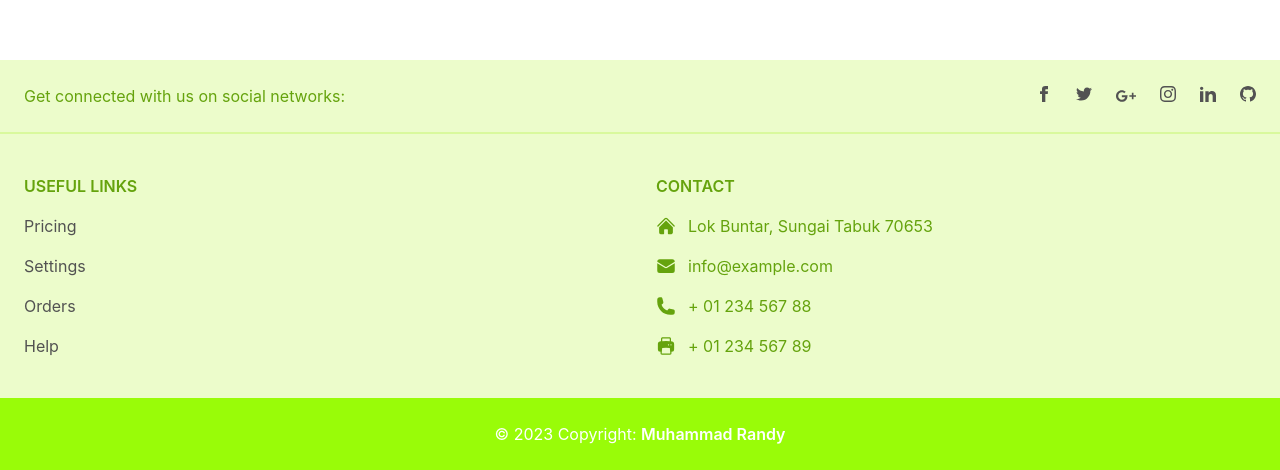
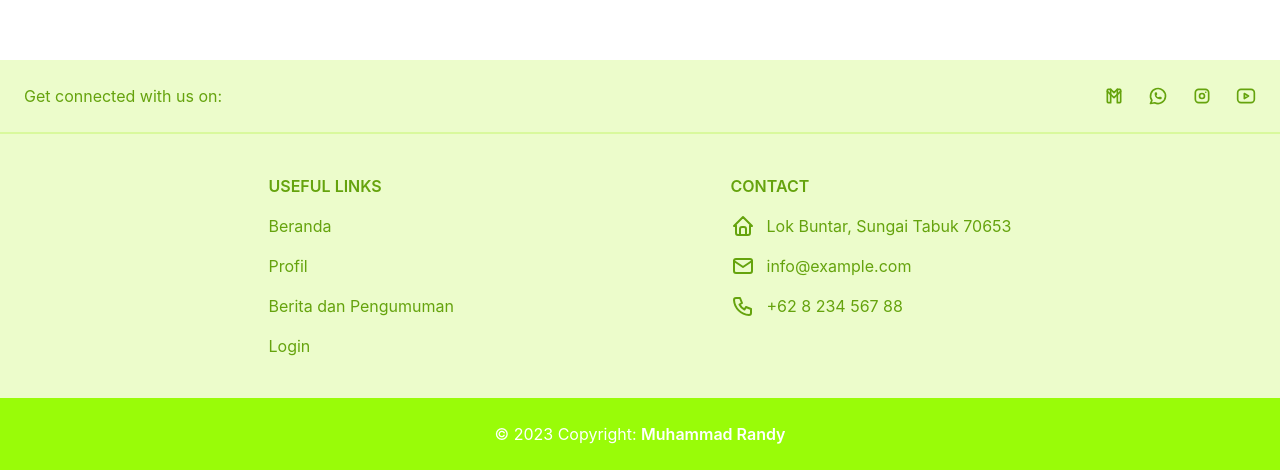
Before and after one commit to MuhRandy/mts-school-web, a React (Vite) app: page /login in a window 1280 px wide. Shown: the part 1352-1822 px from the top of the page. Built offline with nearby package versions, Linux system fonts and the light colour scheme; no server answers; the HTML template or start-up script is replaced by a standard one.

Commit message:
update footer component

```diff
--- a/src/components/Footer.tsx
+++ b/src/components/Footer.tsx
@@ -1,84 +1,45 @@
+import { IconBrandInstagram } from "@tabler/icons-react";
+import { IconBrandYoutube } from "@tabler/icons-react";
+import { IconBrandWhatsapp } from "@tabler/icons-react";
+import { IconBrandGmail } from "@tabler/icons-react";
+import { useAppContext } from "../App";
+import { IconHome } from "@tabler/icons-react";
+import { IconMail } from "@tabler/icons-react";
+import { IconPhone } from "@tabler/icons-react";
+
 function Footer() {
+  const { isAuth } = useAppContext();
+
   return (
     // bg-neutral-100 text-neutral-600
     <footer className="bg-lime-100 text-center text-lime-600 dark:bg-neutral-600 dark:text-neutral-200 lg:text-left mt-3">
       {/* border-neutral-200 */}
       <div className="flex items-center justify-center border-b-2 border-lime-200 p-6 dark:border-neutral-500 lg:justify-between">
         <div className="mr-12 hidden lg:block">
-          <span>Get connected with us on social networks:</span>
+          <span>Get connected with us on:</span>
         </div>
         {/* <!-- Social network icons container --> */}
-        <div className="flex justify-center">
-          <a href="#!" className="mr-6 text-neutral-600 dark:text-neutral-200">
-            <svg
-              xmlns="http://www.w3.org/2000/svg"
-              className="h-4 w-4"
-              fill="currentColor"
-              viewBox="0 0 24 24"
-            >
-              <path d="M9 8h-3v4h3v12h5v-12h3.642l.358-4h-4v-1.667c0-.955.192-1.333 1.115-1.333h2.885v-5h-3.808c-3.596 0-5.192 1.583-5.192 4.615v3.385z" />
-            </svg>
+        {/* className="text-neutral-600 dark:text-neutral-200" */}
+        <div className="flex justify-center gap-6 text-lime-600">
+          <a href="#!">
+            <IconBrandGmail className="h-5 w-5" />
           </a>
-          <a href="#!" className="mr-6 text-neutral-600 dark:text-neutral-200">
-            <svg
-              xmlns="http://www.w3.org/2000/svg"
-              className="h-4 w-4"
-              fill="currentColor"
-              viewBox="0 0 24 24"
-            >
-              <path d="M24 4.557c-.883.392-1.832.656-2.828.775 1.017-.609 1.798-1.574 2.165-2.724-.951.564-2.005.974-3.127 1.195-.897-.957-2.178-1.555-3.594-1.555-3.179 0-5.515 2.966-4.797 6.045-4.091-.205-7.719-2.165-10.148-5.144-1.29 2.213-.669 5.108 1.523 6.574-.806-.026-1.566-.247-2.229-.616-.054 2.281 1.581 4.415 3.949 4.89-.693.188-1.452.232-2.224.084.626 1.956 2.444 3.379 4.6 3.419-2.07 1.623-4.678 2.348-7.29 2.04 2.179 1.397 4.768 2.212 7.548 2.212 9.142 0 14.307-7.721 13.995-14.646.962-.695 1.797-1.562 2.457-2.549z" />
-            </svg>
+          <a href="#!">
+            <IconBrandWhatsapp className="h-5 w-5" />
           </a>
-          <a href="#!" className="mr-6 text-neutral-600 dark:text-neutral-200">
-            <svg
-              xmlns="http://www.w3.org/2000/svg"
-              className="h-5 w-5"
-              fill="currentColor"
-              viewBox="0 0 24 24"
-            >
-              <path
-                d="M7 11v2.4h3.97c-.16 1.029-1.2 3.02-3.97 3.02-2.39 0-4.34-1.979-4.34-4.42 0-2.44 1.95-4.42 4.34-4.42 1.36 0 2.27.58 2.79 1.08l1.9-1.83c-1.22-1.14-2.8-1.83-4.69-1.83-3.87 0-7 3.13-7 7s3.13 7 7 7c4.04 0 6.721-2.84 6.721-6.84 0-.46-.051-.81-.111-1.16h-6.61zm0 0 17 2h-3v3h-2v-3h-3v-2h3v-3h2v3h3v2z"
-                fill-rule="evenodd"
-                clip-rule="evenodd"
-              />
-            </svg>
+          <a href="#!">
+            <IconBrandInstagram className="h-5 w-5" />
           </a>
-          <a href="#!" className="mr-6 text-neutral-600 dark:text-neutral-200">
-            <svg
-              xmlns="http://www.w3.org/2000/svg"
-              className="h-4 w-4"
-              fill="currentColor"
-              viewBox="0 0 24 24"
-            >
-              <path d="M12 2.163c3.204 0 3.584.012 4.85.07 3.252.148 4.771 1.691 4.919 4.919.058 1.265.069 1.645.069 4.849 0 3.205-.012 3.584-.069 4.849-.149 3.225-1.664 4.771-4.919 4.919-1.266.058-1.644.07-4.85.07-3.204 0-3.584-.012-4.849-.07-3.26-.149-4.771-1.699-4.919-4.92-.058-1.265-.07-1.644-.07-4.849 0-3.204.013-3.583.07-4.849.149-3.227 1.664-4.771 4.919-4.919 1.266-.057 1.645-.069 4.849-.069zm0-2.163c-3.259 0-3.667.014-4.947.072-4.358.2-6.78 2.618-6.98 6.98-.059 1.281-.073 1.689-.073 4.948 0 3.259.014 3.668.072 4.948.2 4.358 2.618 6.78 6.98 6.98 1.281.058 1.689.072 4.948.072 3.259 0 3.668-.014 4.948-.072 4.354-.2 6.782-2.618 6.979-6.98.059-1.28.073-1.689.073-4.948 0-3.259-.014-3.667-.072-4.947-.196-4.354-2.617-6.78-6.979-6.98-1.281-.059-1.69-.073-4.949-.073zm0 5.838c-3.403 0-6.162 2.759-6.162 6.162s2.759 6.163 6.162 6.163 6.162-2.759 6.162-6.163c0-3.403-2.759-6.162-6.162-6.162zm0 10.162c-2.209 0-4-1.79-4-4 0-2.209 1.791-4 4-4s4 1.791 4 4c0 2.21-1.791 4-4 4zm6.406-11.845c-.796 0-1.441.645-1.441 1.44s.645 1.44 1.441 1.44c.795 0 1.439-.645 1.439-1.44s-.644-1.44-1.439-1.44z" />
-            </svg>
-          </a>
-          <a href="#!" className="mr-6 text-neutral-600 dark:text-neutral-200">
-            <svg
-              xmlns="http://www.w3.org/2000/svg"
-              className="h-4 w-4"
-              fill="currentColor"
-              viewBox="0 0 24 24"
-            >
-              <path d="M4.98 3.5c0 1.381-1.11 2.5-2.48 2.5s-2.48-1.119-2.48-2.5c0-1.38 1.11-2.5 2.48-2.5s2.48 1.12 2.48 2.5zm.02 4.5h-5v16h5v-16zm7.982 0h-4.968v16h4.969v-8.399c0-4.67 6.029-5.052 6.029 0v8.399h4.988v-10.131c0-7.88-8.922-7.593-11.018-3.714v-2.155z" />
-            </svg>
-          </a>
-          <a href="#!" className="text-neutral-600 dark:text-neutral-200">
-            <svg
-              xmlns="http://www.w3.org/2000/svg"
-              className="h-4 w-4"
-              fill="currentColor"
-              viewBox="0 0 24 24"
-            >
-              <path d="M12 0c-6.626 0-12 5.373-12 12 0 5.302 3.438 9.8 8.207 11.387.599.111.793-.261.793-.577v-2.234c-3.338.726-4.033-1.416-4.033-1.416-.546-1.387-1.333-1.756-1.333-1.756-1.089-.745.083-.729.083-.729 1.205.084 1.839 1.237 1.839 1.237 1.07 1.834 2.807 1.304 3.492.997.107-.775.418-1.305.762-1.604-2.665-.305-5.467-1.334-5.467-5.931 0-1.311.469-2.381 1.236-3.221-.124-.303-.535-1.524.117-3.176 0 0 1.008-.322 3.301 1.23.957-.266 1.983-.399 3.003-.404 1.02.005 2.047.138 3.006.404 2.291-1.552 3.297-1.23 3.297-1.23.653 1.653.242 2.874.118 3.176.77.84 1.235 1.911 1.235 3.221 0 4.609-2.807 5.624-5.479 5.921.43.372.823 1.102.823 2.222v3.293c0 .319.192.694.801.576 4.765-1.589 8.199-6.086 8.199-11.386 0-6.627-5.373-12-12-12z" />
-            </svg>
+          <a href="#!">
+            <IconBrandYoutube className="h-5 w-5" />
           </a>
         </div>
       </div>
 
       {/* <!-- Main container div: holds the entire content of the footer, including two sections (Useful links and Contact), with responsive styling and appropriate padding/margins. --> */}
       <div className="mx-6 py-10 text-center md:text-left">
-        <div className="grid-1 grid gap-8 md:grid-cols-2">
+        {/*  grid-1 grid md:grid-cols-2 */}
+        <div className="gap-8 flex flex-col justify-evenly md:flex-row">
           {/* <!-- MTs Miftahul Ulum section -->
           <div className="">
             <h6 className="mb-4 flex items-center justify-center font-semibold uppercase md:justify-start">
@@ -98,89 +59,42 @@ function Footer() {
             </p>
           </div> */}
           {/* <!-- Useful links section --> */}
-          <div className="">
+          {/* text-neutral-600 dark:text-neutral-200 */}
+          <div className="text-lime-600">
             <h6 className="mb-4 flex justify-center font-semibold uppercase md:justify-start">
               Useful links
             </h6>
             <p className="mb-4">
-              <a href="#!" className="text-neutral-600 dark:text-neutral-200">
-                Pricing
-              </a>
+              <a href="/">Beranda</a>
             </p>
             <p className="mb-4">
-              <a href="#!" className="text-neutral-600 dark:text-neutral-200">
-                Settings
-              </a>
+              <a href="/profil">Profil</a>
             </p>
             <p className="mb-4">
-              <a href="#!" className="text-neutral-600 dark:text-neutral-200">
-                Orders
-              </a>
+              <a href="/news">Berita dan Pengumuman</a>
             </p>
-            <p>
-              <a href="#!" className="text-neutral-600 dark:text-neutral-200">
-                Help
-              </a>
-            </p>
+            {!isAuth && (
+              <p>
+                <a href="/login">Login</a>
+              </p>
+            )}
           </div>
           {/* <!-- Contact section --> */}
           <div>
             <h6 className="mb-4 flex justify-center font-semibold uppercase md:justify-start">
               Contact
             </h6>
-            <p className="mb-4 flex items-center justify-center md:justify-start">
-              <svg
-                xmlns="http://www.w3.org/2000/svg"
-                viewBox="0 0 24 24"
-                fill="currentColor"
-                className="mr-3 h-5 w-5"
-              >
-                <path d="M11.47 3.84a.75.75 0 011.06 0l8.69 8.69a.75.75 0 101.06-1.06l-8.689-8.69a2.25 2.25 0 00-3.182 0l-8.69 8.69a.75.75 0 001.061 1.06l8.69-8.69z" />
-                <path d="M12 5.432l8.159 8.159c.03.03.06.058.091.086v6.198c0 1.035-.84 1.875-1.875 1.875H15a.75.75 0 01-.75-.75v-4.5a.75.75 0 00-.75-.75h-3a.75.75 0 00-.75.75V21a.75.75 0 01-.75.75H5.625a1.875 1.875 0 01-1.875-1.875v-6.198a2.29 2.29 0 00.091-.086L12 5.43z" />
-              </svg>
+            <p className="mb-4 flex items-center justify-center gap-3 md:justify-start">
+              <IconHome className="h-6 w-6" />
               Lok Buntar, Sungai Tabuk 70653
             </p>
-            <p className="mb-4 flex items-center justify-center md:justify-start">
-              <svg
-                xmlns="http://www.w3.org/2000/svg"
-                viewBox="0 0 24 24"
-                fill="currentColor"
-                className="mr-3 h-5 w-5"
-              >
-                <path d="M1.5 8.67v8.58a3 3 0 003 3h15a3 3 0 003-3V8.67l-8.928 5.493a3 3 0 01-3.144 0L1.5 8.67z" />
-                <path d="M22.5 6.908V6.75a3 3 0 00-3-3h-15a3 3 0 00-3 3v.158l9.714 5.978a1.5 1.5 0 001.572 0L22.5 6.908z" />
-              </svg>
+            <p className="mb-4 flex items-center justify-center gap-3 md:justify-start">
+              <IconMail className="h-6 w-6" />
               info@example.com
             </p>
-            <p className="mb-4 flex items-center justify-center md:justify-start">
-              <svg
-                xmlns="http://www.w3.org/2000/svg"
-                viewBox="0 0 24 24"
-                fill="currentColor"
-                className="mr-3 h-5 w-5"
-              >
-                <path
-                  fill-rule="evenodd"
-                  d="M1.5 4.5a3 3 0 013-3h1.372c.86 0 1.61.586 1.819 1.42l1.105 4.423a1.875 1.875 0 01-.694 1.955l-1.293.97c-.135.101-.164.249-.126.352a11.285 11.285 0 006.697 6.697c.103.038.25.009.352-.126l.97-1.293a1.875 1.875 0 011.955-.694l4.423 1.105c.834.209 1.42.959 1.42 1.82V19.5a3 3 0 01-3 3h-2.25C8.552 22.5 1.5 15.448 1.5 6.75V4.5z"
-                  clip-rule="evenodd"
-                />
-              </svg>
-              + 01 234 567 88
-            </p>
-            <p className="flex items-center justify-center md:justify-start">
-              <svg
-                xmlns="http://www.w3.org/2000/svg"
-                viewBox="0 0 24 24"
-                fill="currentColor"
-                className="mr-3 h-5 w-5"
-              >
-                <path
-                  fill-rule="evenodd"
-                  d="M7.875 1.5C6.839 1.5 6 2.34 6 3.375v2.99c-.426.053-.851.11-1.274.174-1.454.218-2.476 1.483-2.476 2.917v6.294a3 3 0 003 3h.27l-.155 1.705A1.875 1.875 0 007.232 22.5h9.536a1.875 1.875 0 001.867-2.045l-.155-1.705h.27a3 3 0 003-3V9.456c0-1.434-1.022-2.7-2.476-2.917A48.716 48.716 0 0018 6.366V3.375c0-1.036-.84-1.875-1.875-1.875h-8.25zM16.5 6.205v-2.83A.375.375 0 0016.125 3h-8.25a.375.375 0 00-.375.375v2.83a49.353 49.353 0 019 0zm-.217 8.265c.178.018.317.16.333.337l.526 5.784a.375.375 0 01-.374.409H7.232a.375.375 0 01-.374-.409l.526-5.784a.373.373 0 01.333-.337 41.741 41.741 0 018.566 0zm.967-3.97a.75.75 0 01.75-.75h.008a.75.75 0 01.75.75v.008a.75.75 0 01-.75.75H18a.75.75 0 01-.75-.75V10.5zM15 9.75a.75.75 0 00-.75.75v.008c0 .414.336.75.75.75h.008a.75.75 0 00.75-.75V10.5a.75.75 0 00-.75-.75H15z"
-                  clip-rule="evenodd"
-                />
-              </svg>
-              + 01 234 567 89
+            <p className="mb-4 flex items-center justify-center gap-3 md:justify-start">
+              <IconPhone className="h-6 w-6" />
+              +62 8 234 567 88
             </p>
           </div>
         </div>
```
Also changed, not shown: src/components/CreatePost.tsx (+6 -22 lines), src/components/Header/NavBar.tsx (+1 -7 lines).
